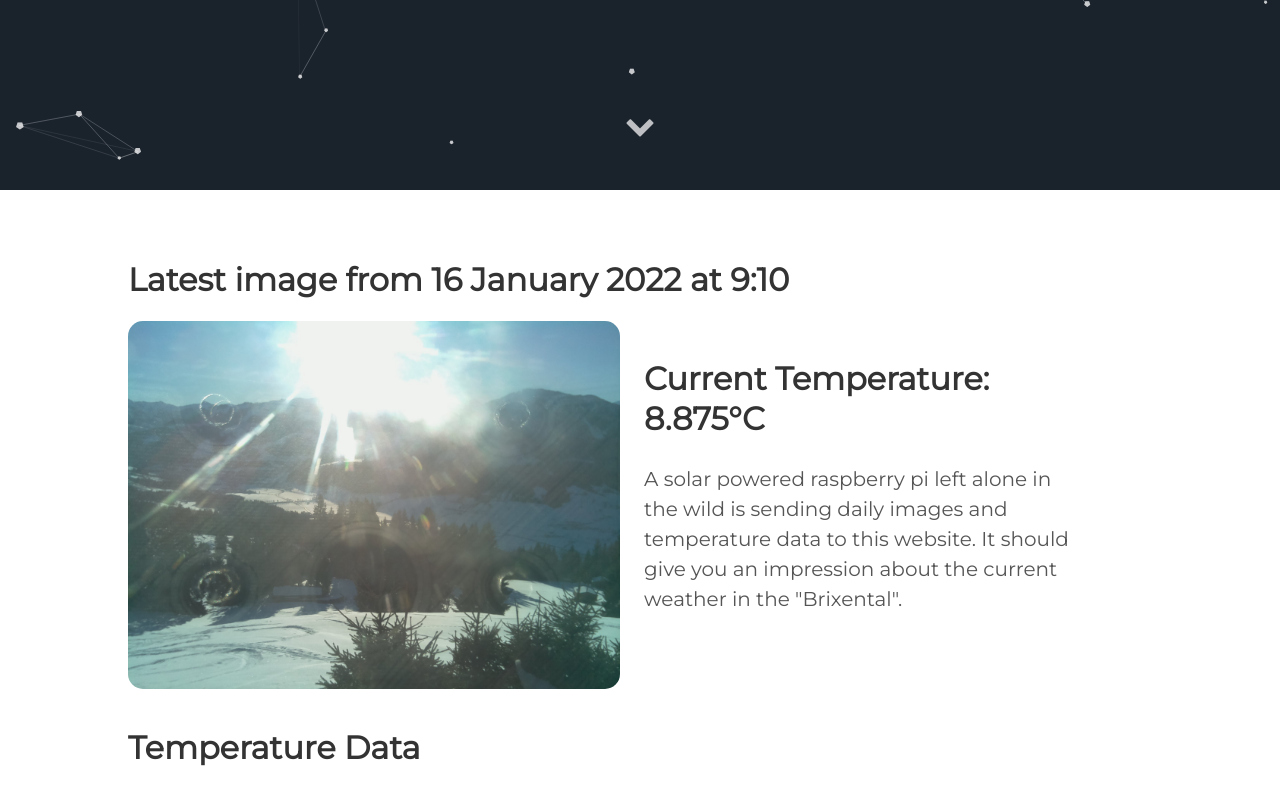
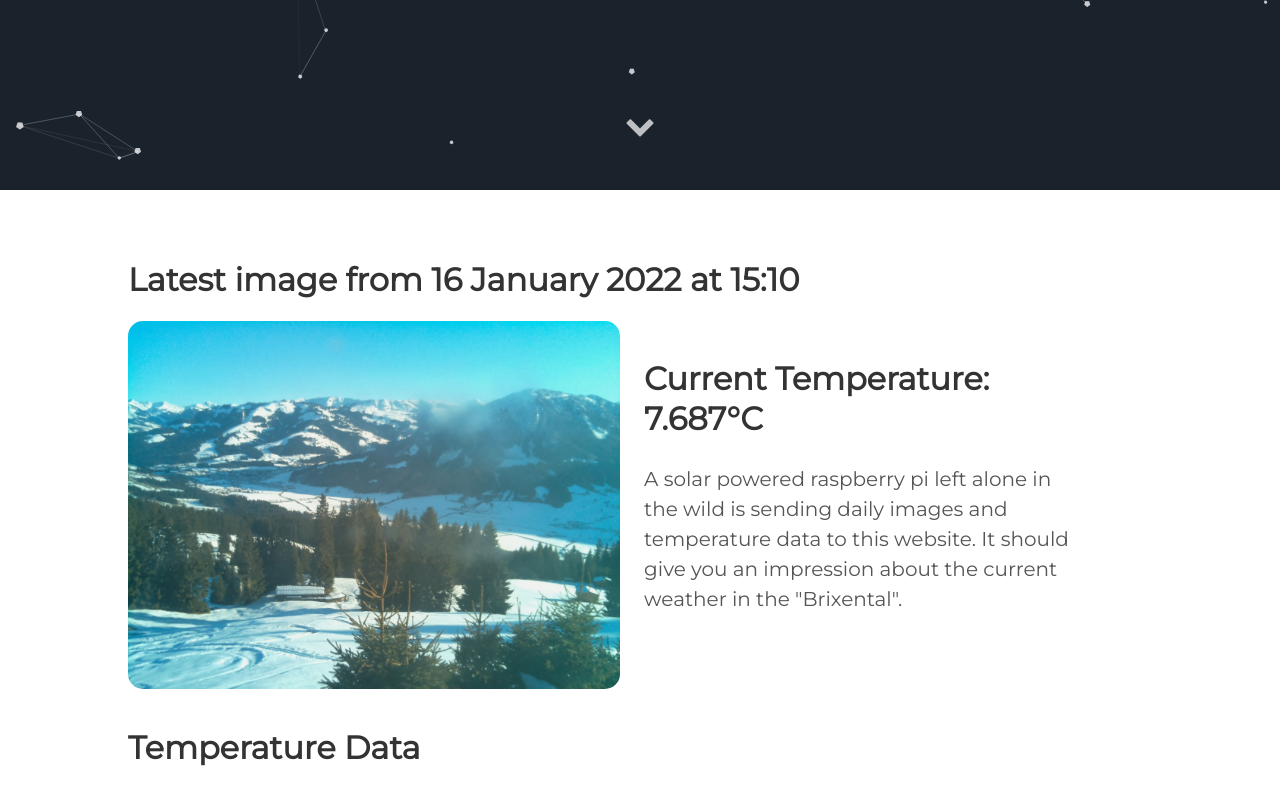
Before and after one commit to vektorious/vektorious.github.io, a Jekyll site: the page built from resources/huette.md, in a window 1280 px wide and 900 px high, scrolled down 710 px. Shown: the top 805 px of the window. Built offline with Jekyll 4.4.1, drawn with Linux system fonts in a browser that asks for light colours.

Commit message:
I'm a bot beep boop

```diff
--- a/resources/huette.md
+++ b/resources/huette.md
@@ -6,13 +6,13 @@ image: '/assets/img/'
 description: 'Live image from the Austrian alps'
 twitter_text: ' '
 ---
-## Latest image from 16 January 2022 at  9:10
+## Latest image from 16 January 2022 at 15:10
 <div class="huette">
   <div class="huette-image">
     <img src="{{ "/assets/img/huette.jpg" | prepend: site.baseurl }}">
   </div>
   <div class="huette-text">
-        <h2>Current Temperature: 8.875°C</h2>
+        <h2>Current Temperature: 7.687°C</h2>
         <p>A solar powered raspberry pi left alone in the wild is sending daily images and temperature data to this website. It should give you an impression about the current weather in the "Brixental".</p>
 
   </div>
```
Also changed, not shown: rpi-script/2022-01-16_150931.txt (renamed from rpi-script/2022-01-16_090932.txt, +5 -5 lines), rpi-script/huette.md (+2 -2 lines), assets/img/huette.jpg, assets/img/temp_plot.png, rpi-script/temp_plot.png, 1 other file.
